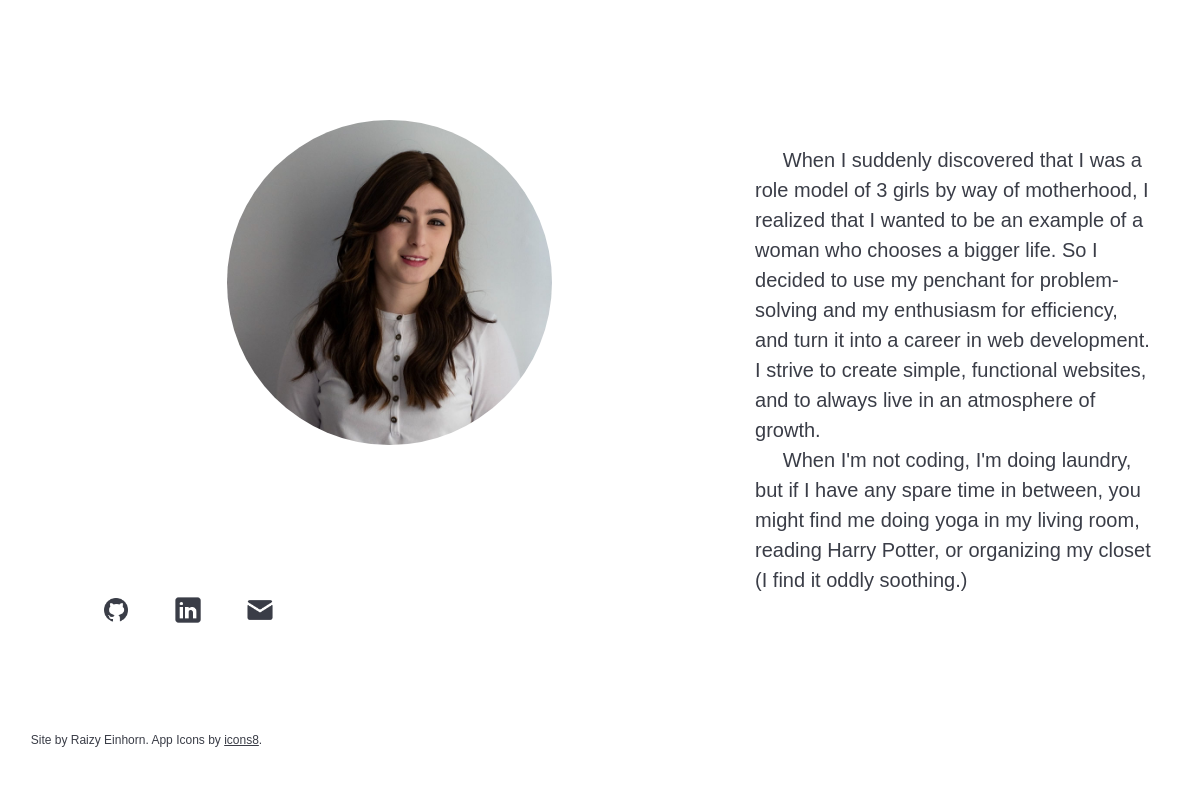
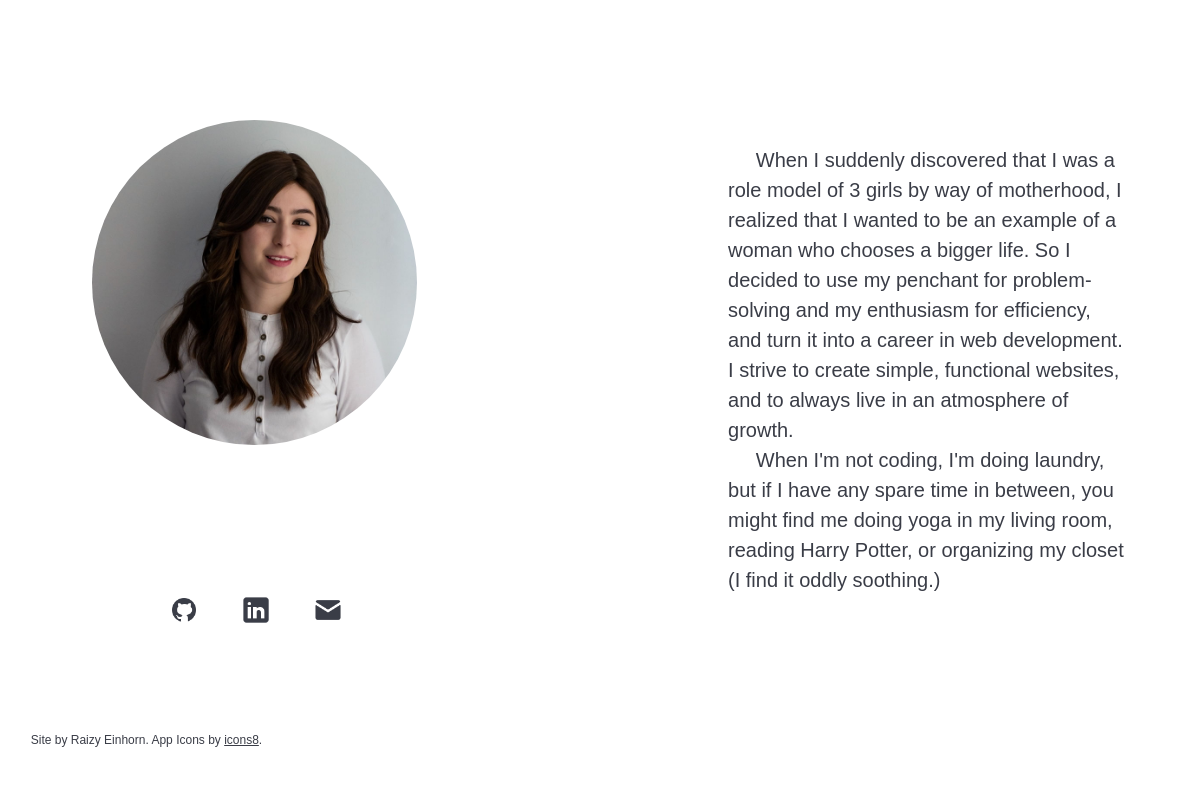
Before and after one commit to raizy3/portfolio, a plain HTML site: page index.html in a window 1536 px wide. Shown: the part 1360-2145 px from the top of the page, without its empty margins (0-1183 px from the left). Drawn offline with Linux system fonts and the light colour scheme; a web font is replaced by a local one.

Commit message:
responsive layout and color scheme complete

```diff
--- a/main.css
+++ b/main.css
@@ -337,7 +337,7 @@ footer a{
 
     }
 
-    @media screen and (min-width:1440px){
+    @media screen and (min-width:1320px){
 
         nav{
             padding-top: 1%;
@@ -351,14 +351,15 @@ footer a{
 
             width: 325px;
             height: 325px;
-            margin-left: 10%;
+            margin-left:0%;
          }
 
          #bio p{
              font-size: 20px;
+             margin-left: 8%;
          }
 
-         .contact-links{
-             margin-left: 2%;
+         #contact-links{
+             margin-left: 5%;
          }
         }
```
